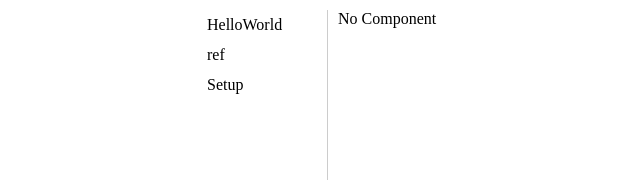
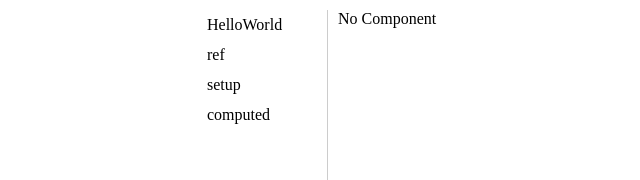
Before and after one commit to tianqing617/vue3Study, a Vue app: page / in a window 1280 px wide. Shown: the top 180 px of the page, without its empty margins (53-693 px from the left). Built offline with nearby package versions, Linux system fonts and the light colour scheme.

Commit message:
init computed

```diff
--- /dev/null
+++ b/src/components/ComputedDemo.vue
@@ -0,0 +1,3 @@
+<template>
+  <span>computed</span>
+</template>
--- a/src/components/index.js
+++ b/src/components/index.js
@@ -1,9 +1,11 @@
 import HelloWorld from './HelloWorld.vue'
 import RefDemo from './RefDemo.vue'
 import SetupDemo from './setup/index.vue'
+import ComputedDemo from './ComputedDemo.vue'
 
 export default {
   HelloWorld,
   RefDemo,
   SetupDemo,
+  ComputedDemo,
 };
--- a/src/menu.js
+++ b/src/menu.js
@@ -12,6 +12,11 @@ export default [
   {
     "id": 3,
     "name": "SetupDemo",
-    "showName": "Setup",
-  }
+    "showName": "setup",
+  },
+  {
+    "id": 4,
+    "name": "ComputedDemo",
+    "showName": "computed",
+  },
 ]
```
